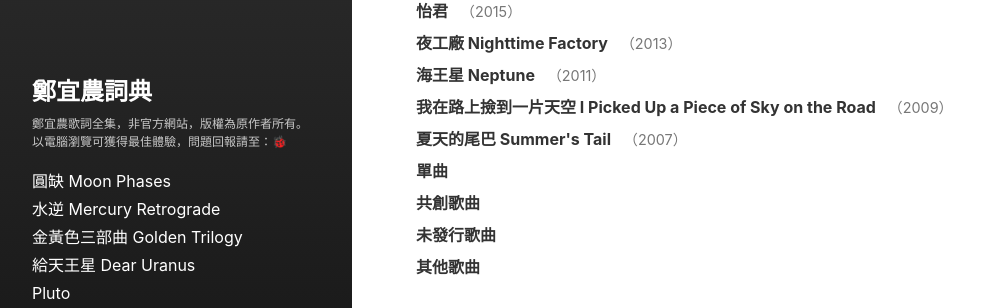
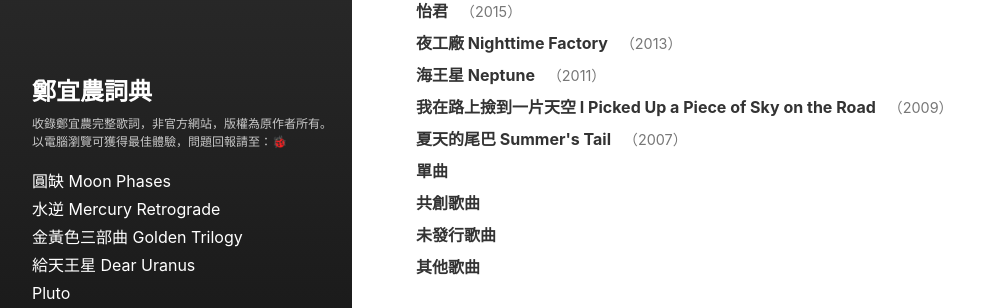
Before and after one commit to ennocheng/lyrics, a Jekyll site: the page built from index.md, in a window 1280 px wide. Shown: the part 265-573 px from the top of the page, without its empty margins (0-1006 px from the left). Built offline with Jekyll 4.4.1, drawn with Linux system fonts in a browser that asks for light colours.

Commit message:
change description

```diff
--- a/_config.yml
+++ b/_config.yml
@@ -22,7 +22,7 @@ title: 鄭宜農詞典
 en_title: Enno Cheng Lyrics
 #email: your-email@example.com
 description: #>- this means to ignore newlines until "baseurl:"
-  鄭宜農歌詞全集，非官方網站，版權為原作者所有。<br />
+  收錄鄭宜農完整歌詞，非官方網站，版權為原作者所有。<br />
   以電腦瀏覽可獲得最佳體驗，問題回報請至：<a href="https://github.com/ennocheng/lyrics/issues">🐞</a>
 #baseurl: "/lyrics" # the subpath of your site, e.g. /blog
 url: "https://lyrics.ennocheng.club" # the base hostname & protocol for your site, e.g. http://example.com
```
